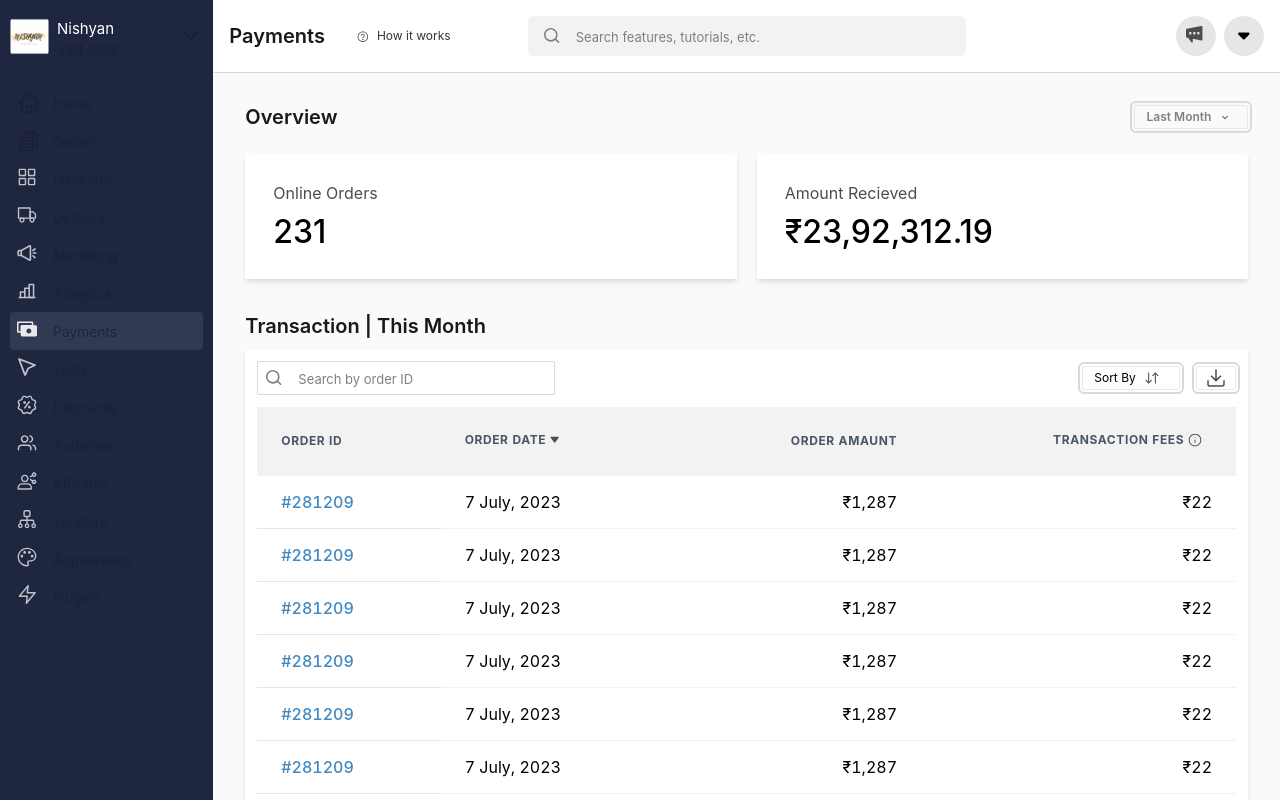
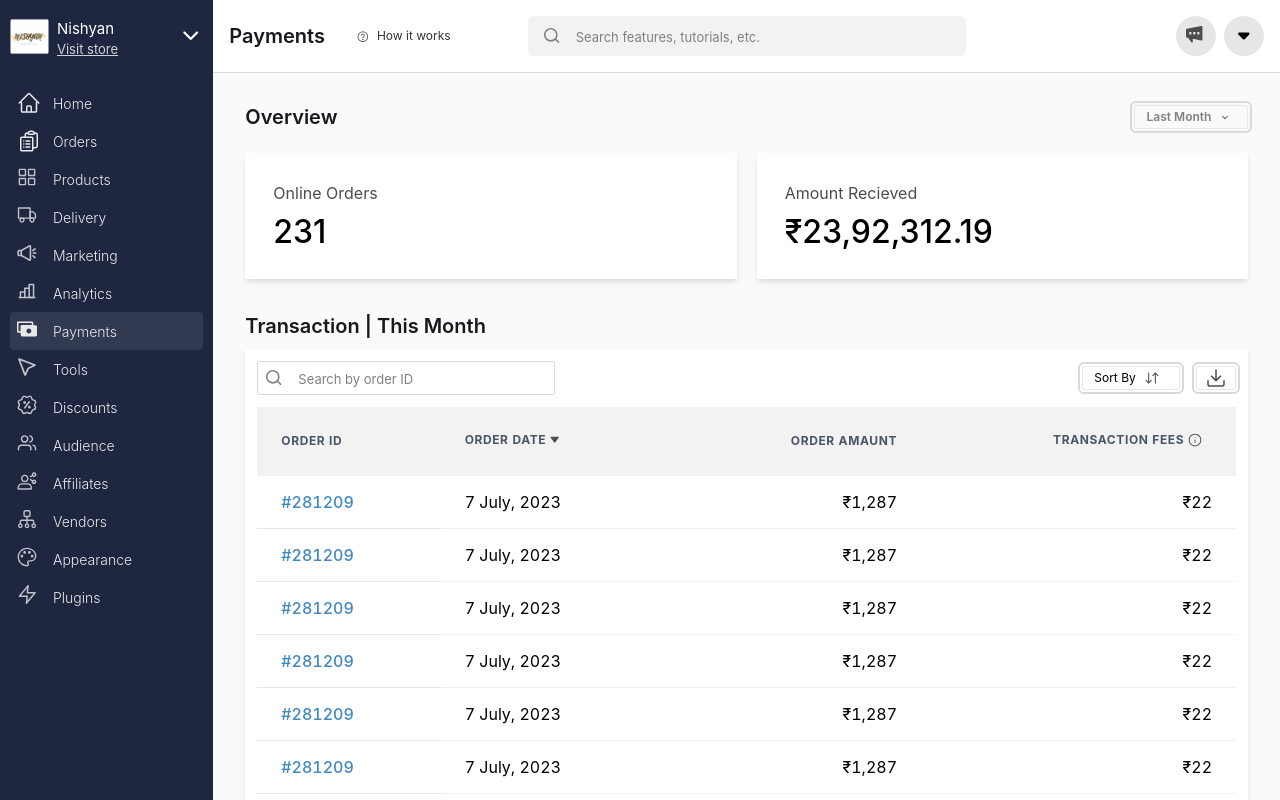
Before and after one commit to kushwahajai74/dukaan-assesment, a React (Vite) app: page / in a window 1280 px wide. Shown: the top 800 px of the page. Built offline with nearby package versions, Linux system fonts and the light colour scheme.

Commit message:
Task Completed

```diff
--- a/src/Sidebar/Sidebar.jsx
+++ b/src/Sidebar/Sidebar.jsx
@@ -4,7 +4,7 @@ import logo from "../assets/logo.svg";
 
 const Sidebar = () => {
   return (
-    <Box bg={"#1E2640"}>
+    <Box bg={"#1E2640"} color={"#ffffff"}>
       <VStack
         w={"full"}
         px={"10px"}
```
